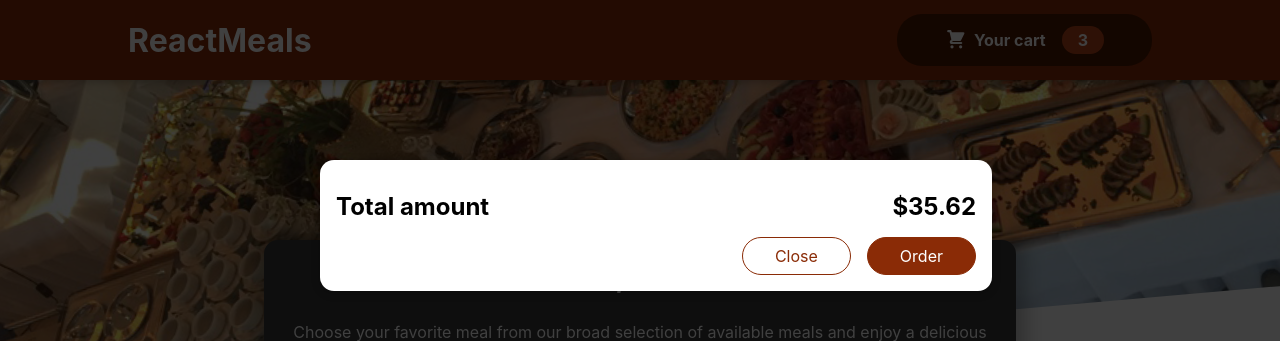
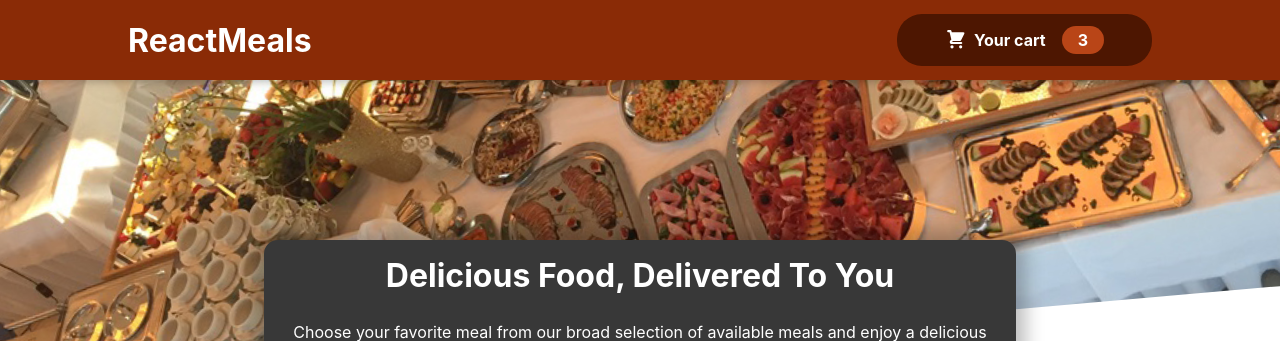
Before and after one commit to manoj633/ReactMeals, a React (Create React App) app: page / in a window 1280 px wide. Shown: the top 341 px of the page. Built offline with nearby package versions, Linux system fonts and the light colour scheme.

Commit message:
Hide and show cart

```diff
--- a/src/App.js
+++ b/src/App.js
@@ -1,13 +1,25 @@
+import React, { useState } from "react";
+
 import Header from "./components/Layout/Header";
 import "./App.css";
 import Meals from "./components/Meals/Meals";
 import Cart from "./components/Cart/Cart";
 
 function App() {
+  const [cartIsShown, setCartIsShown] = useState(false);
+
+  const showCartHandler = () => {
+    setCartIsShown(true);
+  };
+
+  const hideCartHandler = () => {
+    setCartIsShown(false);
+  };
+
   return (
     <>
-      <Cart />
-      <Header />
+      {cartIsShown && <Cart onCloseCart={hideCartHandler} />}
+      <Header onShowCart={showCartHandler} />
       <main>
         <Meals />
       </main>
--- a/src/components/Cart/Cart.js
+++ b/src/components/Cart/Cart.js
@@ -11,14 +11,16 @@
   );
 
   return (
-    <Modal>
+    <Modal onCloseCart={props.onCloseCart}>
       {cartItems}
       <div className={classes.total}>
         <span>Total amount</span>
         <span>$35.62</span>
       </div>
       <div className={classes.actions}>
-        <button className={classes["button--alt"]}>Close</button>
+        <button className={classes["button--alt"]} onClick={props.onCloseCart}>
+          Close
+        </button>
         <button className={classes["button"]}>Order</button>
       </div>
     </Modal>
--- a/src/components/Layout/Header.js
+++ b/src/components/Layout/Header.js
@@ -3,12 +3,12 @@
 import classes from "./Header.module.css";
 import HeaderCardButton from "./HeaderCartButton";
 
-const Header = () => {
+const Header = (props) => {
   return (
     <>
       <header className={classes.header}>
         <h1>ReactMeals</h1>
-        <HeaderCardButton />
+        <HeaderCardButton onClick={props.onShowCart} />
       </header>
       <div className={classes["main-image"]}>
         <img src={mealsImage} alt="A table of delicious food" />
--- a/src/components/Layout/HeaderCartButton.js
+++ b/src/components/Layout/HeaderCartButton.js
@@ -4,7 +4,7 @@
 
 const HeaderCartButton = (props) => {
   return (
-    <button className={classes.button}>
+    <button className={classes.button} onClick={props.onClick}>
       <span className={classes.icon}>
         <CartIcon />
       </span>
--- a/src/components/UI/Modal.js
+++ b/src/components/UI/Modal.js
@@ -3,7 +3,7 @@
 import ReactDOM from "react-dom";
 
 const BackDrop = (props) => {
-  return <div className={classes.backdrop}></div>;
+  return <div className={classes.backdrop} onClick={props.onCloseCart}></div>;
 };
 
 const ModalOverlay = (props) => {
```
